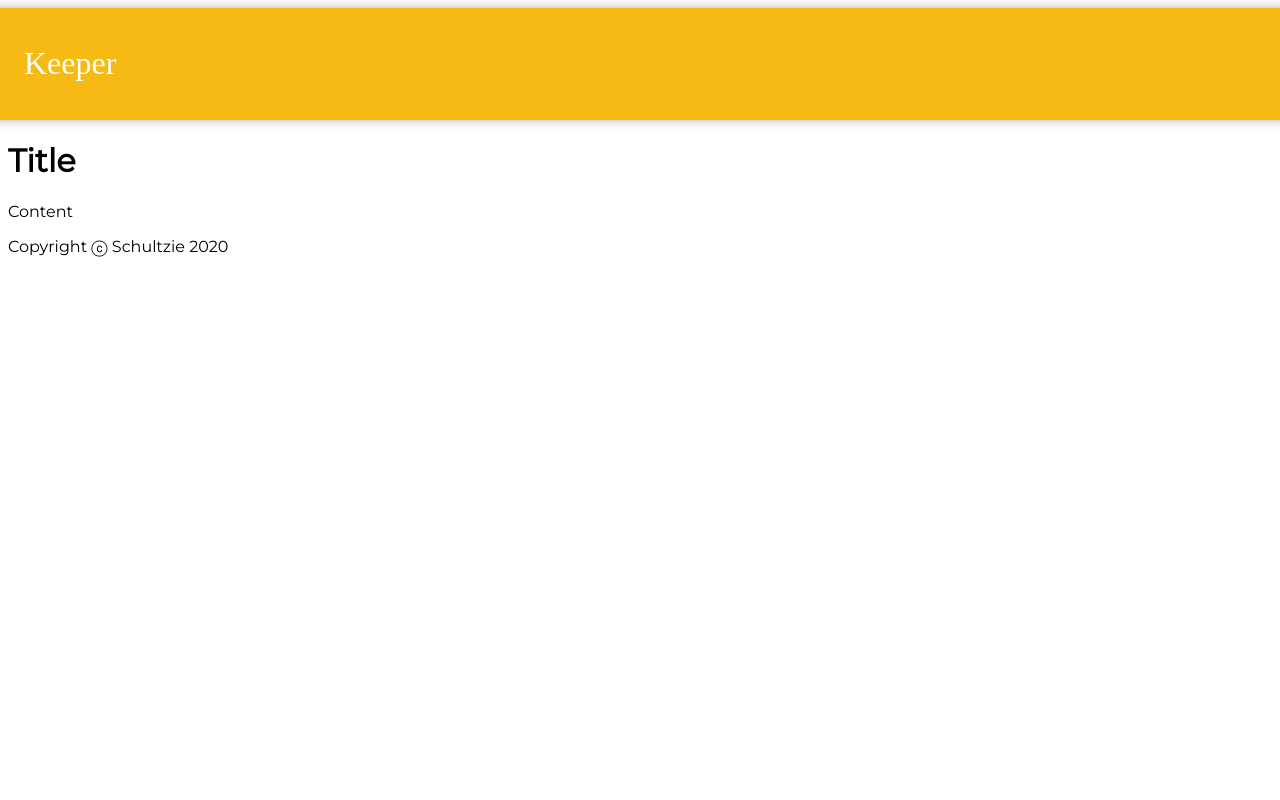
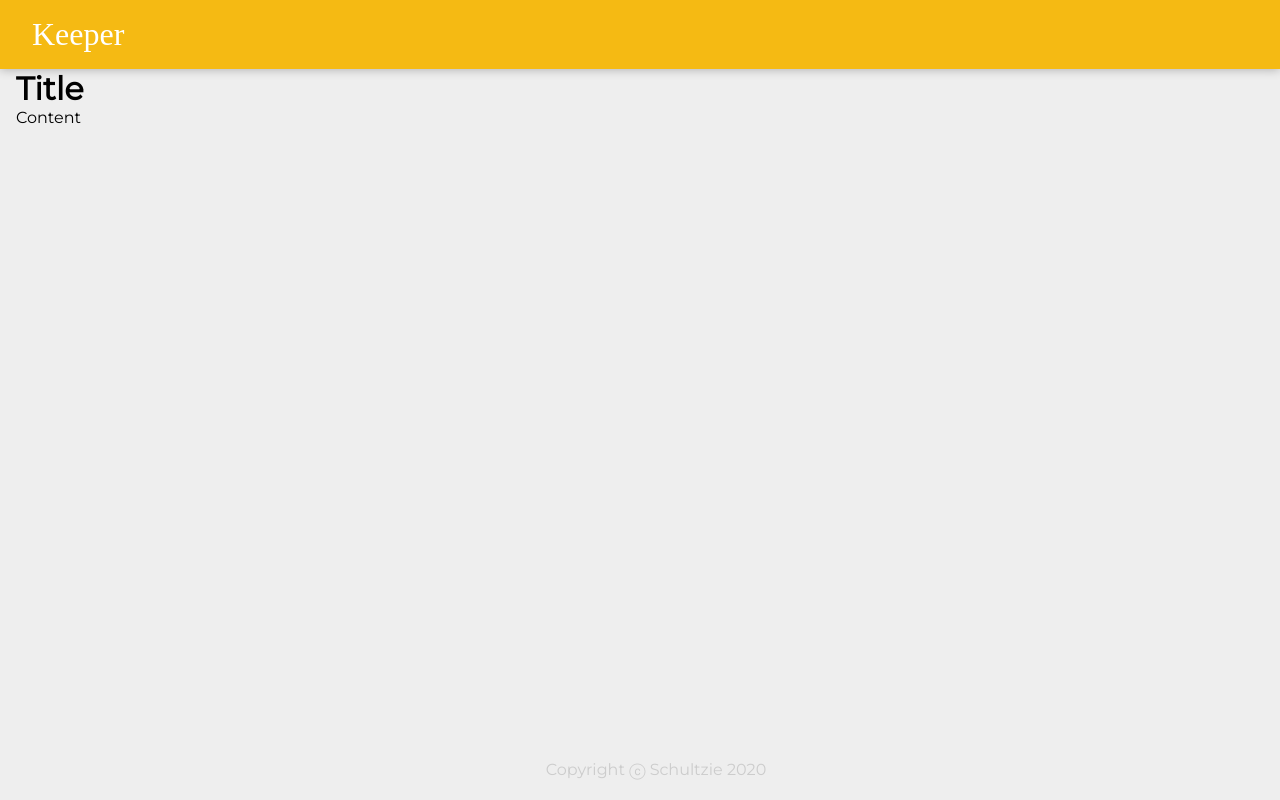
Before and after one commit to dylanschultzie/keeper-app, a React (Create React App) app: page / in a window 1280 px wide. Built offline with nearby package versions, Linux system fonts and the light colour scheme; a web font is replaced by a local one.

Commit message:
add styling

```diff
--- a/public/styles.css
+++ b/public/styles.css
@@ -1,3 +1,14 @@
+* {
+  padding: 0;
+  margin: 0;
+  box-sizing: border-box;
+}
+
+body {
+  background: #eee;
+  padding: 0 16px;
+}
+
 html {
   font-family: "Montserrat", sans-serif;
 }
@@ -18,8 +29,36 @@
 
 /* Note */
 .note {
+  background: #fff;
+  border-radius: 7px;
+  box-shadow: 0 2px 5px #ccc;
+  padding: 10px;
+  width: 240px;
+  margin: 16px;
+  float: left;
+}
+
+.note h1 {
+  font-size: 1.1em;
+  margin-bottom: 6px;
+}
+
+.note p {
+  font-size: 1.1em;
+  margin-bottom: 10px;
+  white-space: pre-wrap;
+  word-wrap: break-word;
 }
 
 /* Footer */
 footer {
+  position: absolute;
+  bottom: 0;
+  text-align: center;
+  width: 100%;
+  height: 2.5rem;
 }
+
+footer p {
+  color: #ccc;
+}
```
